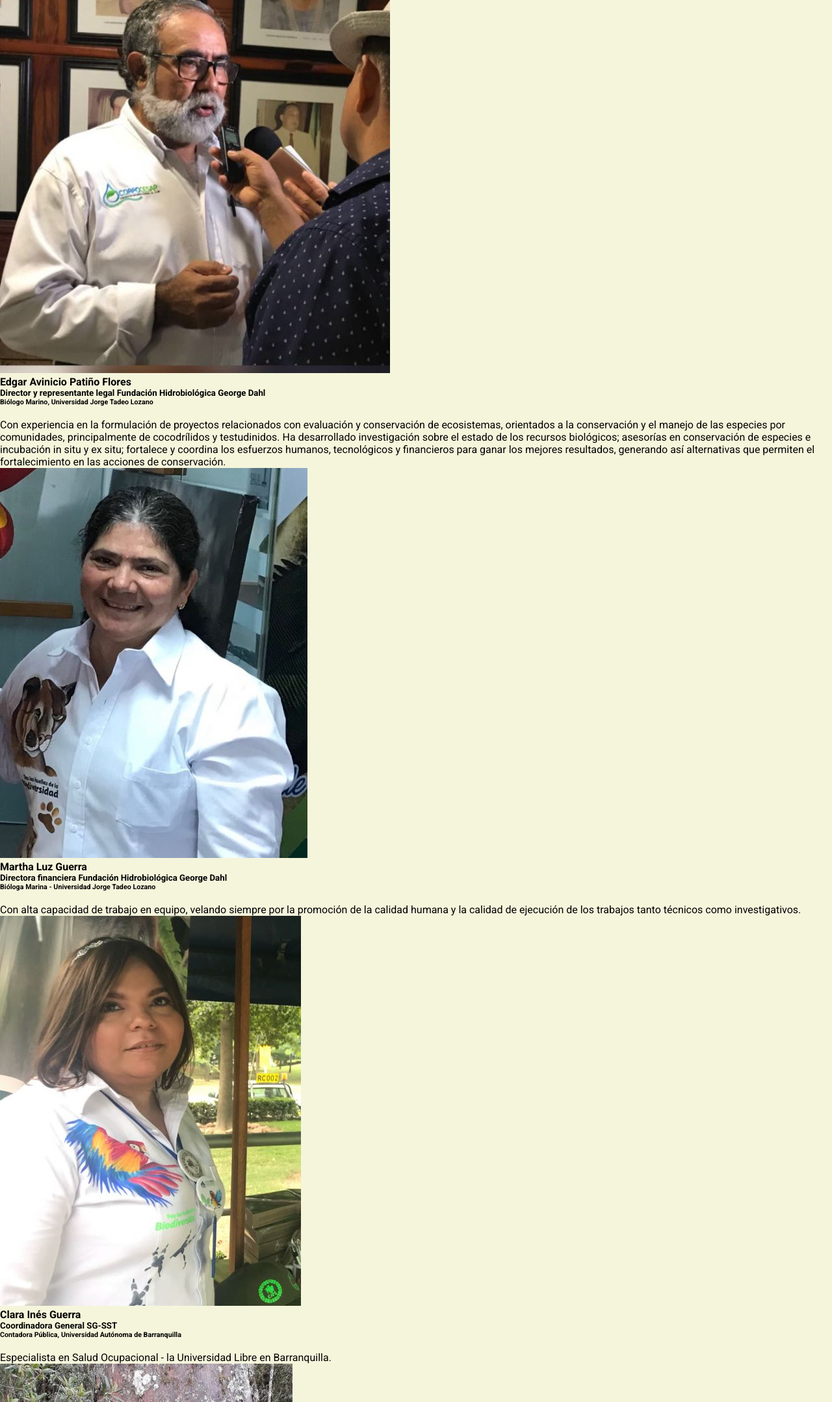
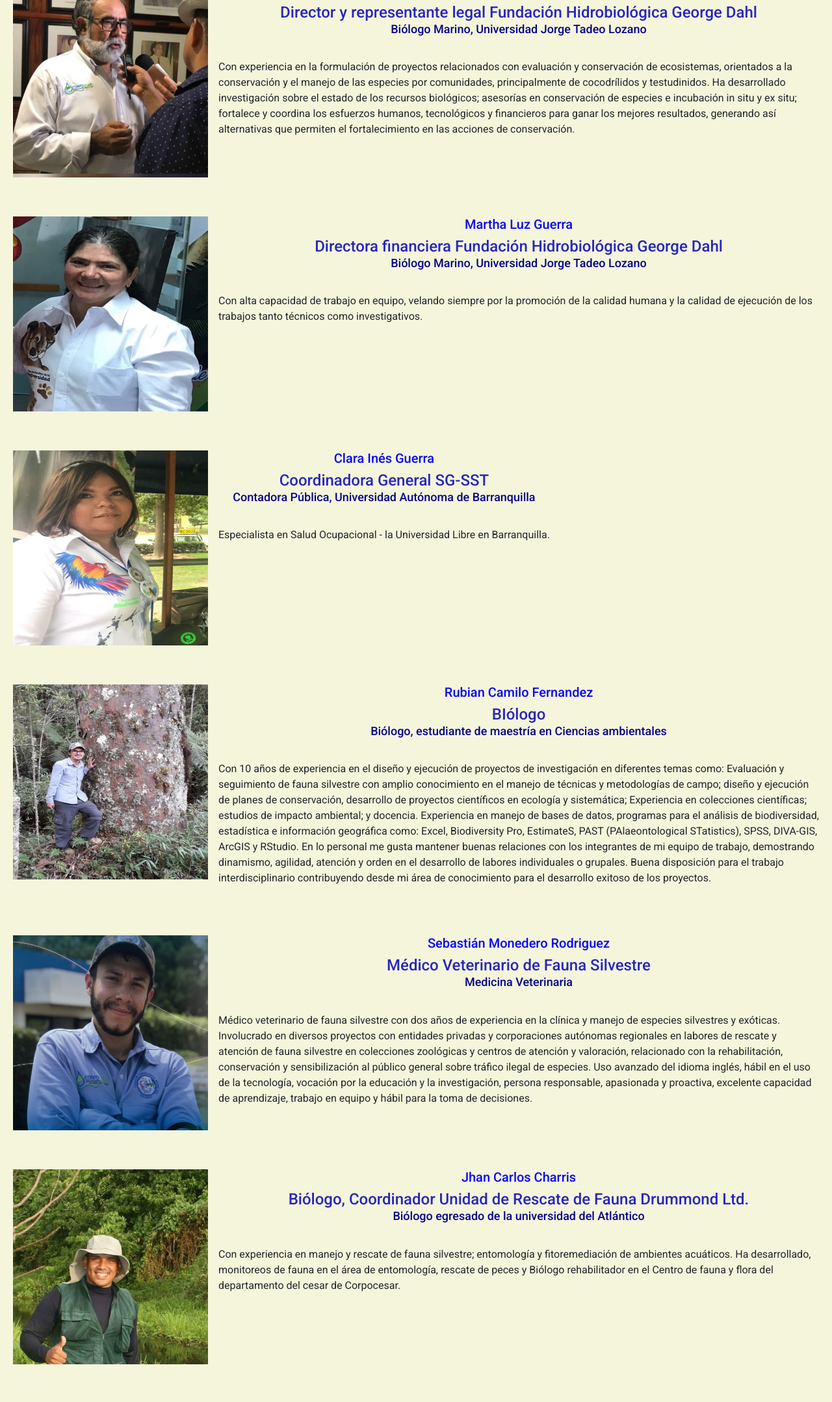
Before and after one commit to DEREK-SNEIDER/mi-primer-repositorio, a website: page colaboradores.html in a window 1280 px wide. Shown: the part 643-2800 px from the top of the page at 65% size. Drawn offline with nearby package versions, Linux system fonts and the light colour scheme; files whose address does not match are found by name.

Commit message:
se modifica el html colaboradores y se prantica con bootstrap.com

```diff
--- a/colaboradores.html
+++ b/colaboradores.html
@@ -10,11 +10,11 @@
     <link rel="preconnect" href="https://fonts.gstatic.com" crossorigin>
     <link href="https://fonts.googleapis.com/css2?family=Roboto:ital,wght@0,400;0,700;1,400;1,700&display=swap"
         rel="stylesheet">
-
+    <link href="https://cdn.jsdelivr.net/npm/bootstrap@5.0.2/dist/css/bootstrap.min.css" rel="stylesheet"
+        integrity="sha384-EVSTQN3/azprG1Anm3QDgpJLIm9Nao0Yz1ztcQTwFspd3yD65VohhpuuCOmLASjC" crossorigin="anonymous">
     <link rel="stylesheet" href="./css/styles.css">
     <link rel="stylesheet" href="./css/animaciones.css">
-    <link rel="stylesheet" href="./css/estilo.css">
-    <link rel="stylesheet" href="./colaboradores.html">
+
 </head>
 </head>
 
@@ -22,7 +22,7 @@
     <header>
         <nav>
             <a>
-                <img src="/mirepo/img/fhgd/logo-fhgd.png" class="logo" alt="">
+                <img src="./img/fhgd/logo-fhgd.png" class="logo" alt="FHGD">
             </a>
             <href="class="inicio">
                 <div class="container-portada">
@@ -52,25 +52,18 @@
         </ul>
         <div>
 
-            <header class="span">
-                <h1 class="texspan">
-                    <span class="pre">
-                        <h2>Nuestros <span>colaboradores</span></h2>
-                        <span>
-            </header>
 
 
-
+            <section class="fhgd">
+                <div class="d-flex position-relative">
+                    <img src="img/fhgd/edgar-avinicio-patino-flores.jpeg" class="flex-shrink-0 me-3"
+                        alt="Edgar Avinicio Patiño Flores - Fundación Hidrobiológica George Dahl">
                     <div>
-                        <figure><img src="img/fhgd/edgar-avinicio-patino-flores.jpeg"
-                                alt="Edgar Avinicio Patiño Flores - Fundación Hidrobiológica George Dahl"
-                                title="Edgar Avinicio Patiño Flores - Fundación Hidrobiológica George Dahl"></figure>
-                        <div>
-                            <h4>Edgar Avinicio Patiño Flores</h4>
-                            <h5>Director y representante legal Fundación Hidrobiológica George Dahl</h5>
-                            <h6>Biólogo Marino, Universidad Jorge Tadeo Lozano</h6>
-                            <br>
-                            <p>Con experiencia en la formulación de proyectos relacionados con evaluación y conservación
+                        <h5 class="mt-0">Edgar Avinicio Patiño Flores</h5>
+                        <h4 class="card-title">Director y representante legal Fundación Hidrobiológica George Dahl</h4>
+                        <h3 class="card-title">Biólogo Marino, Universidad Jorge Tadeo Lozano</h3>
+                        <p>Con experiencia en la formulación de proyectos relacionados con evaluación y
+                            conservación
                             de ecosistemas, orientados a la conservación y el manejo de las especies por
                             comunidades,
                             principalmente de cocodrílidos y testudinidos. Ha desarrollado investigación sobre el
@@ -80,45 +73,45 @@
                             fortalecimiento en las acciones de conservación.</p>
                     </div>
                 </div>
+            </section>
 
+            <section class="fhgd">
+                <div class="d-flex position-relative">
+                    <img src="img/fhgd/martha-luz-guerra.jpeg" class="flex-shrink-0 me-3"
+                        alt="Martha Luz Guerra - Fundación Hidrobiológica George Dahl">
                     <div>
-                        <figure><img src="./img/fhgd/martha-luz-guerra.jpeg"
-                                alt="Martha Luz Guerra - Fundación Hidrobiológica George Dahl"
-                                title="Martha Luz Guerra - Fundación Hidrobiológica George Dahl" "=""></figure>
-                <div>
-                        <h4>Martha Luz Guerra</h4>
-                        <h5>Directora financiera Fundación Hidrobiológica George Dahl</h5>
-                        <h6>Bióloga Marina - Universidad Jorge Tadeo Lozano</h6>
-                        <br>
+                        <h5 class="mt-0">Martha Luz Guerra</h5>
+                        <h4 class="card-title">Directora financiera Fundación Hidrobiológica George Dahl</h4>
+                        <h3 class="card-title">Biólogo Marino, Universidad Jorge Tadeo Lozano</h3>
                         <p>Con alta capacidad de trabajo en equipo, velando siempre por la promoción de la calidad
                             humana y
                             la
                             calidad de ejecución de los trabajos tanto técnicos como investigativos.</p>
                     </div>
                 </div>
+            </section>
 
+            <section class="fhgd">
+                <div class="d-flex position-relative">
+                    <img src="img/fhgd/clara-ines-guerra.jpeg" class="flex-shrink-0 me-3"
+                        alt="Clara Inés Guerra - Fundación Hidrobiológica George Dahl">
                     <div>
-                <figure><img src=" img/fhgd/clara-ines-guerra.jpeg"
-                                alt="Clara Inés Guerra - Fundación Hidrobiológica George Dahl"
-                                title="Clara Inés Guerra - Fundación Hidrobiológica George Dahl"></figure>
-                        <div>
-                            <h4>Clara Inés Guerra</h4>
-                            <h5>Coordinadora General SG-SST</h5>
-                            <h6>Contadora Pública, Universidad Autónoma de Barranquilla</h6>
-                            <br>
+                        <h5 class="mt-0">Clara Inés Guerra</h5>
+                        <h4 class="card-title">Coordinadora General SG-SST</h4>
+                        <h3 class="card-title">Contadora Pública, Universidad Autónoma de Barranquilla</h3>
                         <p>Especialista en Salud Ocupacional - la Universidad Libre en Barranquilla.</p>
                     </div>
                 </div>
+            </section>
 
+            <section class="fhgd">
+                <div class="d-flex position-relative">
+                    <img src="img/fhgd/rubian-camilo-fernandez.jpg" class="flex-shrink-0 me-3"
+                        alt="Rubian Camilo Fernandez - Fundación Hidrobiológica George Dahl">
                     <div>
-                        <figure><img src="img/fhgd/rubian-camilo-fernandez.jpg"
-                                alt="Rubian Camilo Fernandez - Fundación Hidrobiológica George Dahl"
-                                title="Rubian Camilo Fernandez - Fundación Hidrobiológica George Dahl"></figure>
-                        <div>
-                            <h4>Rubian Camilo Fernandez</h4>
-                            <h5>BIólogo</h5>
-                            <h6>Biólogo, estudiante de maestría en Ciencias ambientales</h6>
-                            <br>
+                        <h5 class="mt-0">Rubian Camilo Fernandez</h5>
+                        <h4 class="card-title">BIólogo</h4>
+                        <h3 class="card-title">Biólogo, estudiante de maestría en Ciencias ambientales</h3>
                         <p>Con 10 años de experiencia en el diseño y ejecución de proyectos de investigación en
                             diferentes temas
                             como:
@@ -149,28 +142,33 @@
                             para el desarrollo exitoso de los proyectos.</p>
                     </div>
                 </div>
+            </section>
 
+
+
+            <section class="fhgd">
+                <div class="d-flex position-relative">
+                    <img src="img/fhgd/sebastian-monedero-rodriguez.jpg" class="flex-shrink-0 me-3"
+                        alt="Sebastián Monedero Rodriguez - Fundación Hidrobiológica George Dahl">
                     <div>
-                        <figure><img src="img/fhgd/sebastian-monedero-rodriguez.jpg"
-                                alt="Sebastián Monedero Rodriguez - Fundación Hidrobiológica George Dahl"
-                                title="Sebastián Monedero Rodriguez - Fundación Hidrobiológica George Dahl"></figure>
-                        <div>
-                            <h4>Sebastián Monedero Rodriguez</h4>
-                            <h5>Médico Veterinario de Fauna Silvestre</h5>
-                            <h6>Medicina Veterinaria</h6>
-                            <br>
-                            <p>Médico veterinario de fauna silvestre con dos años de experiencia en la clínica y manejo
+                        <h5 class="mt-0">Sebastián Monedero Rodriguez</h5>
+                        <h4 class="card-title">Médico Veterinario de Fauna Silvestre</h4>
+                        <h3 class="card-title">Medicina Veterinaria</h3>
+                        <p>Médico veterinario de fauna silvestre con dos años de experiencia en la clínica y
+                            manejo
                             de especies
                             silvestres y exóticas.
                             Involucrado en diversos proyectos con entidades privadas y corporaciones autónomas
                             regionales en labores
                             de
-                                rescate y atención de fauna silvestre en colecciones zoológicas y centros de atención y
+                            rescate y atención de fauna silvestre en colecciones zoológicas y centros de
+                            atención y
                             valoración,
                             relacionado con la rehabilitación, conservación y sensibilización al público general
                             sobre tráfico
                             ilegal de
-                                especies. Uso avanzado del idioma inglés, hábil en el uso de la tecnología, vocación por
+                            especies. Uso avanzado del idioma inglés, hábil en el uso de la tecnología, vocación
+                            por
                             la educación y
                             la
                             investigación, persona responsable, apasionada y proactiva, excelente capacidad de
@@ -179,18 +177,16 @@
                             equipo y hábil para la toma de decisiones.</p>
                     </div>
                 </div>
+            </section>
 
-
-
+            <section class="fhgd">
+                <div class="d-flex position-relative">
+                    <img src="img/fhgd/jhan-carlos-charris.jpeg" class="flex-shrink-0 me-3"
+                        alt="Jhan Carlos Charris - Fundación Hidrobiológica George Dahl">
                     <div>
-                        <figure><img src="img/fhgd/jhan-carlos-charris.jpeg"
-                                alt="Jhan Carlos Charris - Fundación Hidrobiológica George Dahl"
-                                title="Jhan Carlos Charris - Fundación Hidrobiológica George Dahl"></figure>
-                        <div>
-                            <h4>Jhan Carlos Charris</h4>
-                            <h5>Biólogo, Coordinador Unidad de Rescate de Fauna Drummond Ltd.</h5>
-                            <h6>Biólogo egresado de la universidad del Atlántico</h6>
-                            <br>
+                        <h5 class="mt-0">Jhan Carlos Charris</h5>
+                        <h4 class="card-title">Biólogo, Coordinador Unidad de Rescate de Fauna Drummond Ltd.</h4>
+                        <h3 class="card-title">Biólogo egresado de la universidad del Atlántico</h3>
                         <p>Con experiencia en manejo y rescate de fauna silvestre; entomología y fitoremediación de
                             ambientes
                             acuáticos.
@@ -200,16 +196,16 @@
                             el Centro de fauna y flora del departamento del cesar de Corpocesar.</p>
                     </div>
                 </div>
+            </section>
 
+            <section class="fhgd">
+                <div class="d-flex position-relative">
+                    <img src="img/fhgd/luis-tellez.jpeg" class="flex-shrink-0 me-3"
+                        alt="LUIS TELLEZ - Fundación Hidrobiológica George Dahl">
                     <div>
-                        <figure><img src="img/fhgd/luis-tellez.jpeg"
-                                alt="LUIS TELLEZ - Fundación Hidrobiológica George Dahl"
-                                title="LUIS TELLEZ - Fundación Hidrobiológica George Dahl"></figure>
-                        <div>
-                            <h4 class="color-primario">LUIS TELLEZ</h4>
-                            <h5>BIÓLOGO - ORNITÓLOGO</h5>
-                            <h6>BIOLOGÍA</h6>
-                            <br>
+                        <h5 class="mt-0">LUIS TELLEZ</h5>
+                        <h4 class="card-title">BIÓLOGO - ORNITÓLOGO</h4>
+                        <h3 class="card-title">BIOLOGÍA</h3>
                         <p>Biólogo Ornitólogo, con experiencia en Monitoreo de avifauna presente en las diferentes
                             estaciones de fauna, además de liderar Planes de ahuyentamiento, rescate y liberación de
                             fauna
@@ -217,32 +213,32 @@
                             como caracterización y estudios de capacidad de Carga de fauna silvestre.</p>
                     </div>
                 </div>
+            </section>
 
-
-                    </section>
+            <section>
                 <h3>
-                        <a href="./contactonos.html">REDES SOCIALES</a>
-                    </h3>
-                    <article>
-                        <div class="redes">
-
-                            <h2>siguenos</h2>
+                    <a href=" ./contactonos.html">REDES SOCIALES</a> </h3>
+                <article class="redes">
+                    <div>
+                        <h2>
+                            <span>
+                                siguenos
+                            </span>
+                        </h2>
                         <ul class="sociales">
 
                             </li class="redesimg"><a href="https://www.facebook.com/FHGDCOLOMBIA" " target=blank><img
-                                    src=" ./img/icono/facebook.png" class="redesimg width=" 60" height="60"></a></li>
+                                    src=" ./img/icono/facebook.png" width=" 60" height="60"></a></li>
                             </li><a href="https://twitter.com/fhgdcolombia" " target=blank><img
-                                    src=" ./img/icono/twitter.png" class="redesimg width=" 60" height="60"></a></li>
+                                    src=" ./img/icono/twitter.png" width=" 60" height="60"></a></li>
                             </li><a href="https://www.instagram.com/fhgd_colombia/" " target=blank><img
-                                    src=" ./img/icono/instagram.png" class="redesimg width=" 60" height="60"></a></li>
+                                    src=" ./img/icono/instagram.png" width=" 60" height="60"></a></li>
                             </li><a href="https://www.youtube.com/channel/UCdK4tRXYSI7RM4aau1Ssw_A" "
-                                target=blank><img src=" ./img/icono/youtube.png" class="redesimg  width=" 60"
-                                    height="60"></a></li>
+                                target=blank><img src=" ./img/icono/youtube.png" width=" 60" height="60"></a></li>
                         </ul>
                     </div>
-
-
-
+                </article>
+            </section>
 
 
 
@@ -252,7 +248,10 @@
             </footer>
 
 
-
+            <script src="https://cdn.jsdelivr.net/npm/bootstrap@5.0.2/dist/js/bootstrap.bundle.min.js"
+                integrity="sha384-MrcW6ZMFYlzcLA8Nl+NtUVF0sA7MsXsP1UyJoMp4YLEuNSfAP+JcXn/tWtIaxVXM"
+                crossorigin="anonymous">
+            </script>
 
 
 
--- a/css/colaboradores.css
+++ /dev/null
@@ -1,40 +0,0 @@
-* {
-    margin: 0;
-    padding: 0;
-    box-sizing: border-box;
-}
-
-.span {
-    text-align: center;
-    background-color: red;
-    padding: 10px;
-}
-
-.texspan {
-    font-family: 'Open Sans', sans-serif;
-}
-
-.pre {
-    font-family: 'Dancing Script', cursive;
-    font-size: 45px;
-    color: white;
-}
-
-h5{
-    width: 10px;
-}
-
-h4 {
-    background-color: aquamarine;
-    text-align: center;
-    width: 10px;
-
-}
-
-figure {
-    width: 100px;
-    height: 100px;
-    float: left;
-    margin-right: 20px;
-    margin-bottom: 20px;
-}
--- a/sass/styles.scss
+++ b/sass/styles.scss
@@ -198,7 +198,8 @@ section h3 {
     li {
         display: inline-block;
     }
-    img{
+
+    img {
         padding: 20px;
         outline: none;
         padding: .2rem 1rem;
@@ -209,7 +210,38 @@ section h3 {
 
 }
 
-.col-md-6{
+.col-md-6 {
     border: 10px;
     right: 50px;
 }
+
+
+.fhgd {
+    padding: 20px;
+    margin: auto;
+    margin-top: 20px;
+
+
+    img {
+        width: 300px;
+        height: 300px;
+    }
+
+    h5 {
+        bottom: 18px;
+        color: rgb(5, 5, 248);
+        text-align: center;
+    }
+
+    h4 {
+        bottom: 18px;
+        color: rgb(38, 38, 192);
+        text-align: center;
+    }
+
+    h3 {
+        bottom: 18px;
+        color: rgb(4, 4, 136);
+        text-align: center;
+    }
+}
```
Also changed, not shown: css/styles.css. Lines whose indentation alone changed are shown as unchanged.
